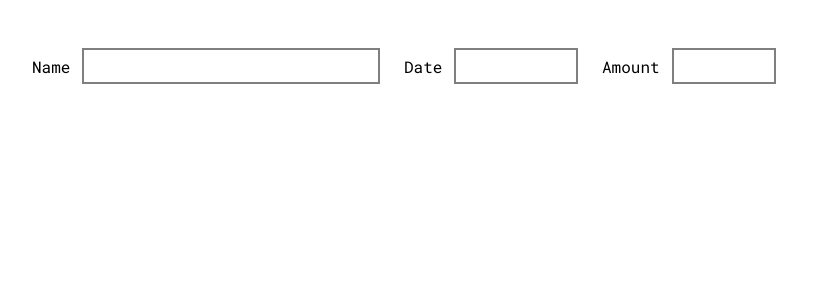
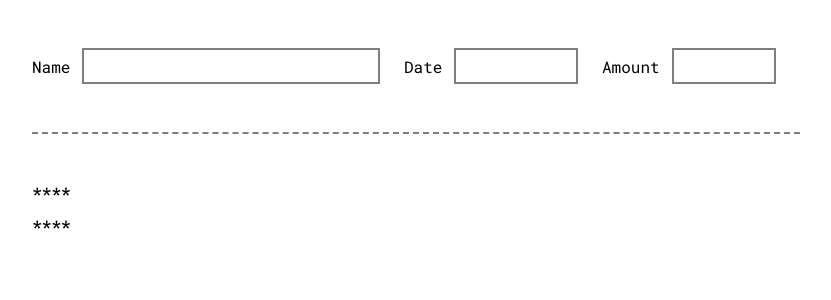
Before and after one commit to kirigamico/paper-checks, a React app: page / in a window 1280 px wide. Shown: the top 300 px of the page, without its empty margins (224-1055 px from the left). Built offline with nearby package versions, Linux system fonts and the light colour scheme.

Commit message:
Add number to words
* Finalize template

```diff
--- a/package.json
+++ b/package.json
@@ -27,6 +27,7 @@
     "fs-extra": "3.0.1",
     "html-webpack-plugin": "2.29.0",
     "jest": "20.0.4",
+    "number-to-words": "^1.2.3",
     "object-assign": "4.1.1",
     "postcss-flexbugs-fixes": "3.2.0",
     "postcss-loader": "2.0.8",
--- a/src/App.js
+++ b/src/App.js
@@ -1,5 +1,8 @@
 import React, { Component } from 'react'
+import numberToWords from 'number-to-words'
+
 import './App.scss'
+
 
 const TextField = ({label, onChange, id}) => (
   <div className="text-field">
@@ -20,19 +23,36 @@ class App extends Component {
   }
 
   handleNameChange(event) {
-    this.setState({name: event.target.value})
+    this.setState({name: event.target.value.trim()})
   }
 
   handleDateChange(event) {
-    this.setState({date: event.target.value})
+    this.setState({date: event.target.value.trim()})
   }
 
   handleAmountChange(event) {
-    this.setState({amount: event.target.value})
+    this.setState({amount: parseFloat(event.target.value, 10)})
   }
 
   render() {
     const {name, date, amount} = this.state
+
+    const amountDisplay = amount.toLocaleString(
+      ['en-ph'], {
+      style: 'decimal',
+      minimumFractionDigits: 2,
+    });
+
+    let amountWords = ''
+
+    if (amount) {
+      amountWords = numberToWords.toWords(amount);
+
+      if (amount % 1) {
+        const decimal = (amount % 1 * 100).toFixed(0);
+        amountWords = `${amountWords} and ${decimal}/100`
+      }
+    }
 
     return (
       <div className="app-block">
@@ -45,8 +65,8 @@ class App extends Component {
         <div className="check-paper">
           <div className="check-paper__name">{name.toUpperCase()}</div>
           <div className="check-paper__date">{date.toUpperCase()}</div>
-          <div className="check-paper__amount">{amount}</div>
-          <div className="check-paper__words">{amount}</div>
+          <div className="check-paper__amount">**{amountDisplay}**</div>
+          <div className="check-paper__words">**{amountWords.toUpperCase()}**</div>
         </div>
       </div>
     )
--- a/src/App.scss
+++ b/src/App.scss
@@ -20,6 +20,7 @@ html {
 body {
   color: $black;
   font-family: $base-font-stack;
+  font-size: 16px;
 }
 
 @media print {
@@ -43,8 +44,10 @@ body {
 }
 
 .fields-block {
+  border-bottom: 2px dashed change-color($black, $alpha: 0.5);
   display: flex;
   flex-direction: row;
+  padding-bottom: vr(2);
   margin-bottom: vr(2);
 
   .text-field {
@@ -87,35 +90,45 @@ body {
 }
 
 .check-paper {
-  font-size: 21px;
   font-weight: 700;
 
+  &__name,
+  &__date,
+  &__amount,
+  &__words {
+    margin-bottom: vr(0.5);
+  }
+
   @media print {
-    font-size: 16px;
+    font-size: 14px;
 
     &__name {
       left: 1.1in;
+      margin: 0;
       position: absolute;
-      top: 0.76in;
+      top: 0.77in;
       width: 4.3in;
     }
 
     &__date {
-      left: 6.2in;
+      left: 6in;
+      margin: 0;
       position: absolute;
-      top: 0.4in;
+      top: 0.45in;
     }
 
     &__amount {
       left: 6in;
+      margin: 0;
       position: absolute;
       top: 0.7in;
     }
 
     &__words {
       left: 0.7in;
+      margin: 0;
       position: absolute;
-      top: 1.06in;
+      top: 1.07in;
     }
   }
 }
```
Also changed, not shown: 1 other file (tests, documents, lock files or other folders).
